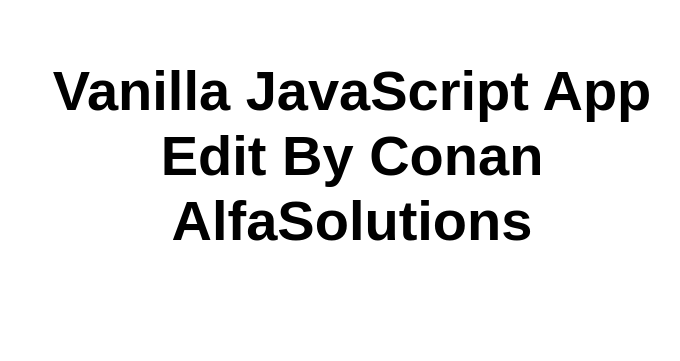
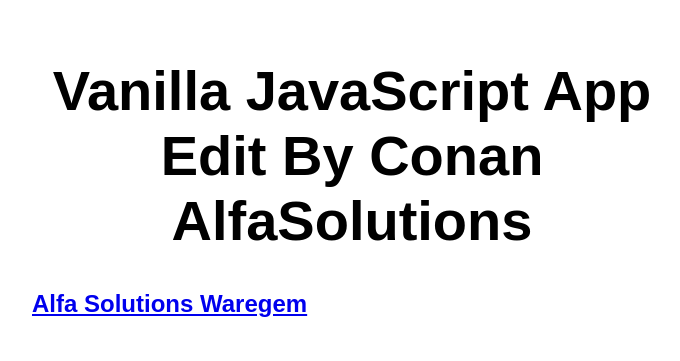
Before and after one commit to conan-vandenbossche/my-first-static-web-app, a website: page src/index.html in a window 1280 px wide. Shown: the whole page, without its empty margins (288-968 px from the left). Drawn offline with Linux system fonts and the light colour scheme.

Commit message:
Update index.html

```diff
--- a/src/index.html
+++ b/src/index.html
@@ -11,6 +11,7 @@
 <body>
   <main>
     <h1>Vanilla JavaScript App Edit By Conan AlfaSolutions</h1>
+    <h2><a href="https://www.alfasolutions.be/nl">Alfa Solutions Waregem</a></h2>
   </main>
 </body>
 
```
